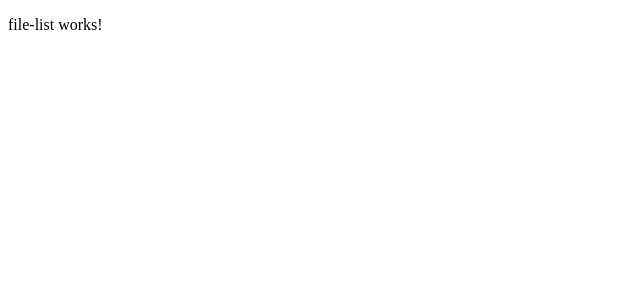
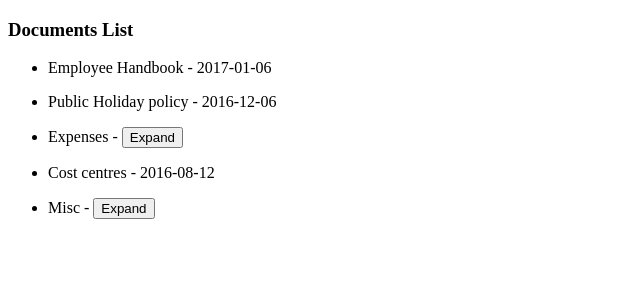
Before and after one commit to chanakaHetti/peninsula-challenge-document-manager, an Angular app: page /files in a window 1280 px wide. Shown: the top 300 px of the page, without its empty margins (0-640 px from the left). Built offline with nearby package versions, Linux system fonts and the light colour scheme.

Commit message:
Adding the UL for iterate the documents list

```diff
--- a/src/app/file-manager/components/file-list/file-list.component.html
+++ b/src/app/file-manager/components/file-list/file-list.component.html
@@ -1 +1,13 @@
-<p>file-list works!</p>
+<div>
+  <section>
+    <h3>Documents List</h3>
+    <ul *ngFor="let file of fileItems">
+      <li>
+        <span>{{ file.name }} - {{ file.added }}</span>
+        <button *ngIf="file.type === 'folder'">
+          {{ file.isOpen ? "Collapse" : "Expand" }}
+        </button>
+      </li>
+    </ul>
+  </section>
+</div>
--- a/src/app/file-manager/components/file-list/file-list.component.ts
+++ b/src/app/file-manager/components/file-list/file-list.component.ts
@@ -1,10 +1,27 @@
-import { Component } from '@angular/core';
+import { Component, OnInit } from '@angular/core';
+import { FileItem } from 'src/app/models/file';
+import { FileService } from 'src/app/services/file.service';
 
 @Component({
   selector: 'app-file-list',
   templateUrl: './file-list.component.html',
-  styleUrls: ['./file-list.component.scss']
+  styleUrls: ['./file-list.component.scss'],
 })
-export class FileListComponent {
+export class FileListComponent implements OnInit {
+  fileItems: FileItem[] = [];
 
+  constructor(private fileService: FileService) {}
+
+  ngOnInit(): void {
+    this.fileService.getFiles().subscribe((files) => {
+      console.log('tfiles', files);
+      this.fileItems = files.map((file) => {
+        if (file.type === 'folder') {
+          return { ...file, isOpen: false };
+        }
+
+        return file;
+      });
+    });
+  }
 }
--- a/src/app/services/file.service.ts
+++ b/src/app/services/file.service.ts
@@ -1,9 +1,15 @@
+import { HttpClient } from '@angular/common/http';
 import { Injectable } from '@angular/core';
+import { Observable } from 'rxjs';
+import { FileItem } from '../models/file';
 
 @Injectable({
-  providedIn: 'root'
+  providedIn: 'root',
 })
 export class FileService {
+  constructor(private http: HttpClient) {}
 
-  constructor() { }
+  getFiles(): Observable<FileItem[]> {
+    return this.http.get<FileItem[]>('assets/mock-data/documents.json');
+  }
 }
--- /dev/null
+++ b/src/assets/mock-data/documents.json
@@ -0,0 +1,49 @@
+[
+  {
+    "type": "pdf",
+    "name": "Employee Handbook",
+    "added": "2017-01-06"
+  },
+  {
+    "type": "pdf",
+    "name": "Public Holiday policy",
+    "added": "2016-12-06"
+  },
+  {
+    "type": "folder",
+    "name": "Expenses",
+    "files": [
+      {
+        "type": "doc",
+        "name": "Expenses claim form",
+        "added": "2017-05-02"
+      },
+      {
+        "type": "doc",
+        "name": "Fuel allowances",
+        "added": "2017-05-03"
+      }
+    ]
+  },
+  {
+    "type": "csv",
+    "name": "Cost centres",
+    "added": "2016-08-12"
+  },
+  {
+    "type": "folder",
+    "name": "Misc",
+    "files": [
+      {
+        "type": "doc",
+        "name": "Christmas party",
+        "added": "2017-12-01"
+      },
+      {
+        "type": "mov",
+        "name": "Welcome to the company!",
+        "added": "2015-04-24"
+      }
+    ]
+  }
+]
```
Also changed, not shown: src/app/app.module.ts (+8 -6 lines), src/app/file-manager/file-manager.module.ts (+3 -10 lines).
